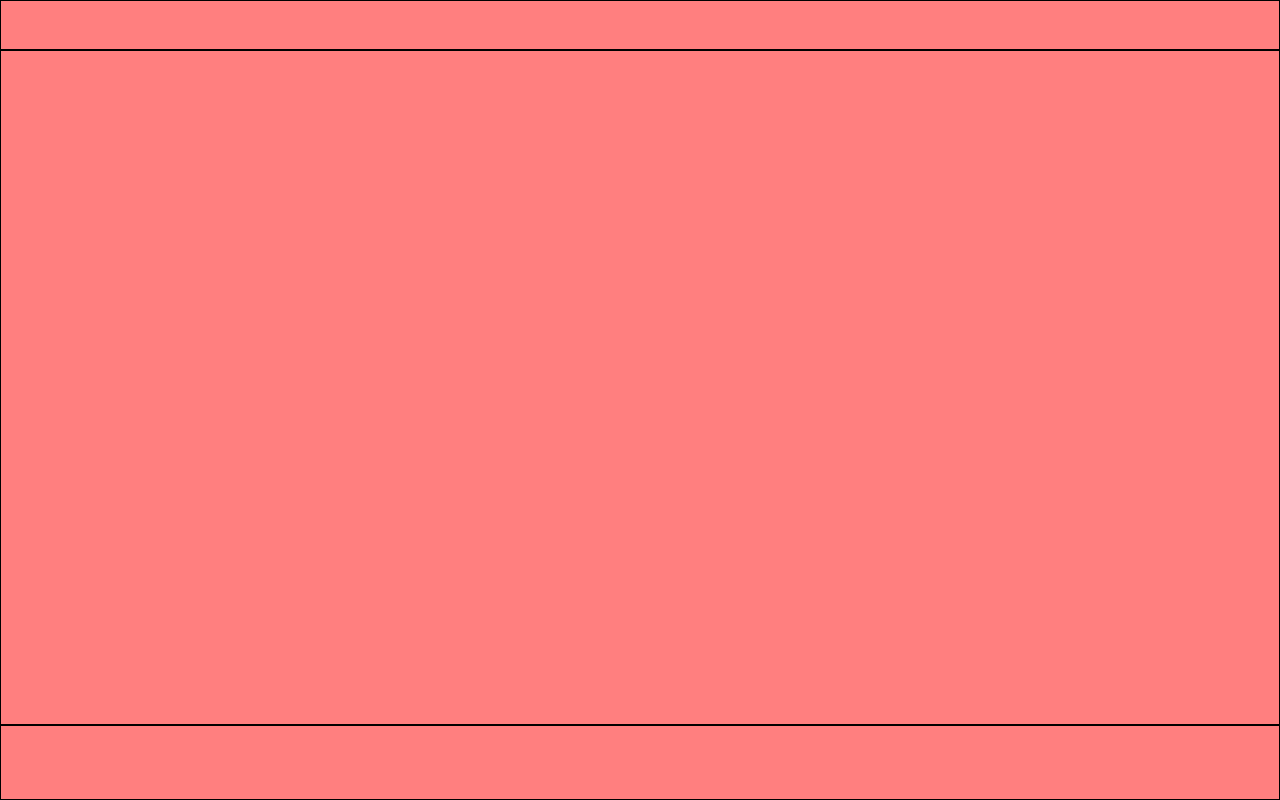
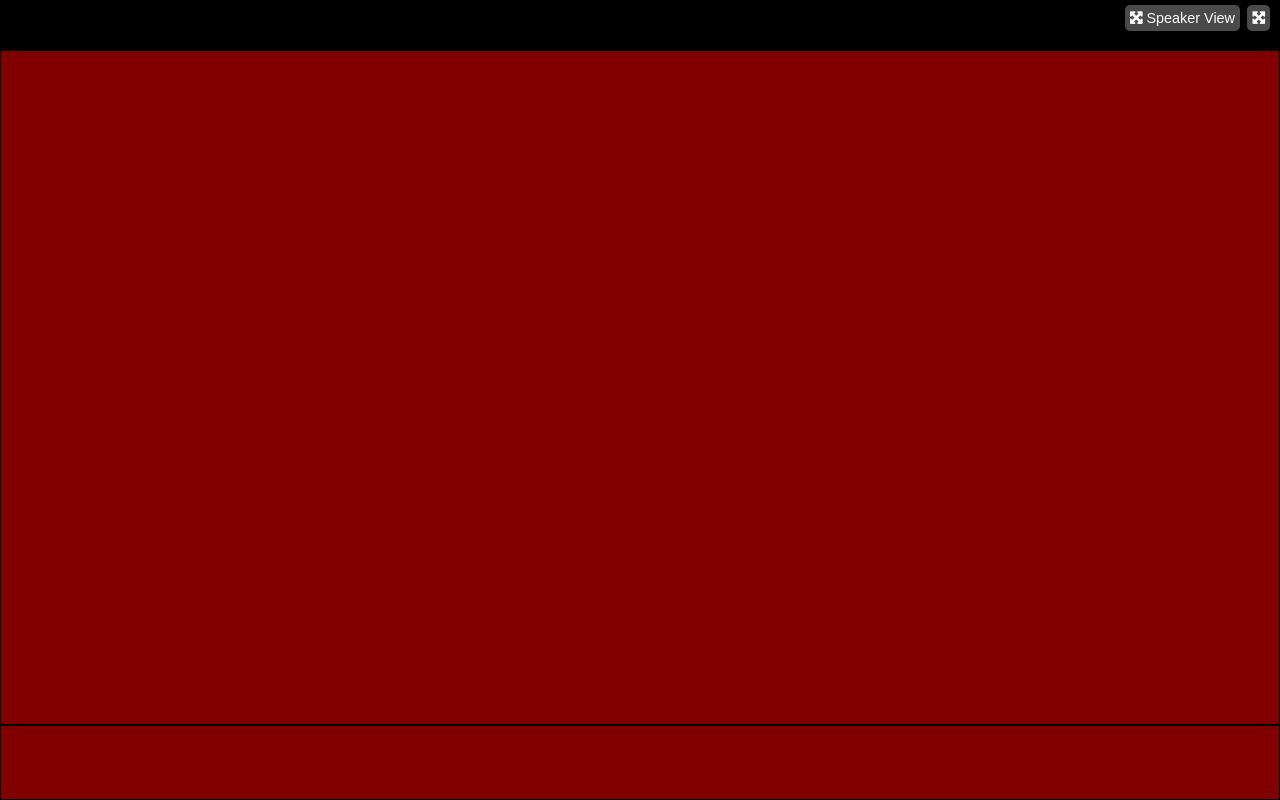
Before and after one commit to Stanghi/html-css-zoom, a plain HTML site: page index.html in a window 1280 px wide. Drawn offline with Linux system fonts and the light colour scheme.

Commit message:
[add] header

```diff
--- a/assets/css/style.css
+++ b/assets/css/style.css
@@ -7,6 +7,7 @@
 
 body{
     font-family: Arial, Helvetica, sans-serif;
+    background-color: #000000;
 }
 
 /* UTILITY */
@@ -18,14 +19,41 @@ body{
 
 /* HEADER */
 header{
+    position: relative;
     height: 50px;
+    color: #FFFFFF;
 }
 
+.header-buttom{
+    background-color: #4A4A4A;
+    padding: 5px;
+    font-size: .9rem;
+    border-radius: 5px;
+}
+
+header .view{
+    position: absolute;
+    top: 5px;
+    right: 40px;
+}
+
+header .size{
+    position: absolute;
+    top: 5px;
+    right: 10px;
+}
+
+.header-buttom:hover{
+    background-color: #707070;
+}
+
+/* MAIN */
 main{
     height: calc(100vh - 125px);
     overflow: auto;
 }
 
+/* FOOTER */
 footer{
     height: 75px;
 }
--- a/index.html
+++ b/index.html
@@ -1,12 +1,24 @@
 <!DOCTYPE html>
 <html>
     <head>
+        <!-- FONT AWESOME -->
+        <link rel="stylesheet" href="https://cdnjs.cloudflare.com/ajax/libs/font-awesome/6.2.0/css/all.min.css" integrity="sha512-xh6O/CkQoPOWDdYTDqeRdPCVd1SpvCA9XXcUnZS2FmJNp1coAFzvtCN9BmamE+4aHK8yyUHUSCcJHgXloTyT2A==" crossorigin="anonymous" referrerpolicy="no-referrer" />
+
         <link rel="stylesheet" href="assets/css/style.css">
         <title>Document</title>
     </head>
     <body>
         <!-- HEADER -->
-        <header class="debug"></header>
+        <header>
+            <div class="view header-buttom">
+                <i class="fa-solid fa-maximize"></i>
+                <span>Speaker View</span>
+            </div>
+
+            <div class="size header-buttom">
+                <i class="fa-solid fa-maximize"></i>
+            </div>
+        </header>
         <!-- END HEADER -->
 
         <!-- MAIN -->
```
